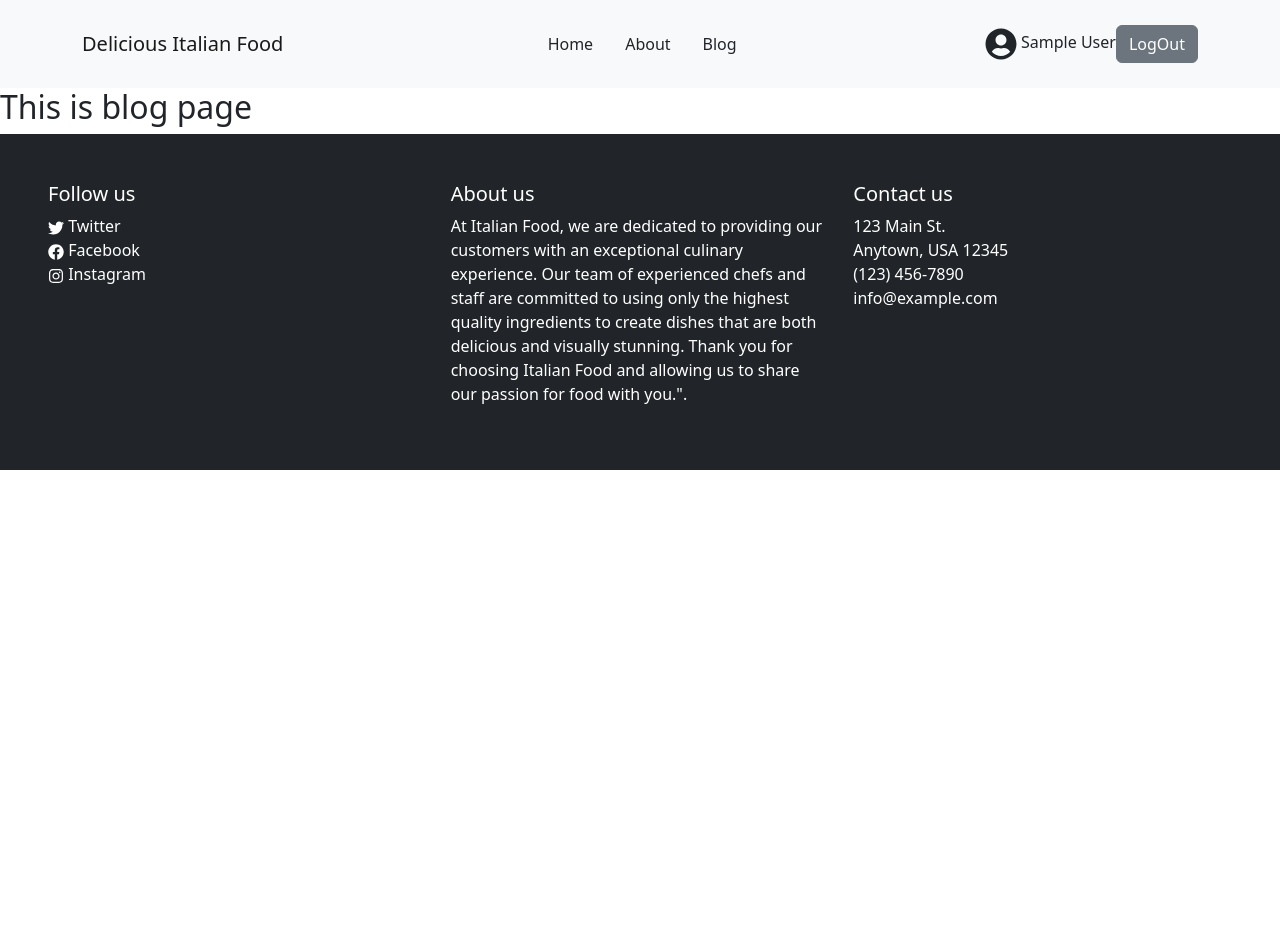
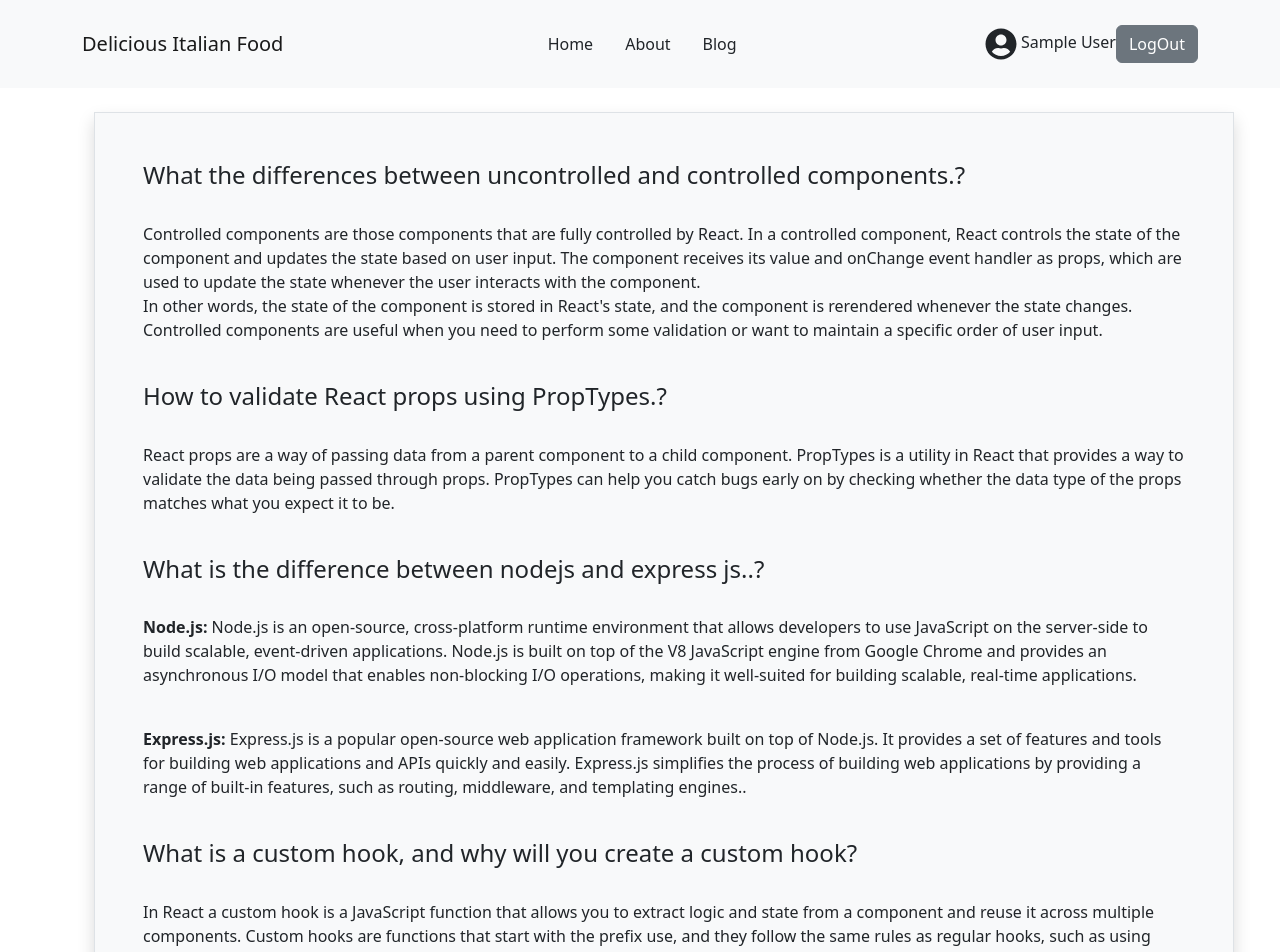
Before and after one commit to ArjumanJesmin/food-hunter-client, a React (Vite) app: page /blog in a window 1280 px wide. Shown: the top 952 px of the page. Before the commit the page ends 800 px from the top, so only its background shows below. Built offline with nearby package versions, Linux system fonts and the light colour scheme; no server answers; sample sign-in values are in the browser's storage.

Commit message:
My Project is Done

```diff
--- a/src/Pages/About/About.jsx
+++ b/src/Pages/About/About.jsx
@@ -1,11 +1,17 @@
 /* eslint-disable no-unused-vars */
 import React from 'react';
+import { Container, Row } from 'react-bootstrap';
 
 const About = () => {
     return (
-        <div>
-            <h2>This is about page</h2>
-        </div>
+        <Container>
+            <Row>
+                <div className='bg-info border shadow p-5 m-5 rounded text-white'>
+                    <h2>About us</h2>
+                    <p>At Italian Food, we are dedicated to providing our customers with an exceptional culinary experience. Our team of experienced chefs and staff are committed to using only the highest quality ingredients to create dishes that are both delicious and visually stunning. Thank you for choosing Italian Food and allowing us to share our passion for food with you.</p>
+                </div>
+            </Row>
+        </Container>
     );
 };
 
--- a/src/Pages/Blog/Blog.jsx
+++ b/src/Pages/Blog/Blog.jsx
@@ -1,11 +1,43 @@
 /* eslint-disable no-unused-vars */
 import React from 'react';
+import { Container, Row } from 'react-bootstrap';
 
 const Blog = () => {
     return (
-        <div>
-           <h2>This is blog page</h2>
-        </div>
+        <Container>
+            <Row>
+                <div className='border shadow bg-light p-5 m-4'>
+                    <>
+                    <h4>What the differences between uncontrolled and controlled components.?</h4>
+                    <br />
+                    <p>Controlled components are those components that are fully controlled by React. In a controlled component, React controls the state of the component and updates the state based on user input. The component receives its value and onChange event handler as props, which are used to update the state whenever the user interacts with the component. <br/> In other words, the state of the component is stored in React's state, and the component is rerendered whenever the state changes. Controlled components are useful when you need to perform some validation or want to maintain a specific order of user input.</p>
+                    </>
+                    <br />
+                    <>
+                    <h4>How to validate React props using PropTypes.?</h4>
+                    <br />
+                    <p>React props are a way of passing data from a parent component to a child component. PropTypes is a utility in React that provides a way to validate the data being passed through props. PropTypes can help you catch bugs early on by checking whether the data type of the props matches what you expect it to be.</p>
+                    </>
+                    <br />
+                    <>
+                    <h4>What is the difference between nodejs and express js..?</h4>
+                    <br />
+                    <p><strong>Node.js:</strong> Node.js is an open-source, cross-platform runtime environment that allows developers to use JavaScript on the server-side to build scalable, event-driven applications. Node.js is built on top of the V8 JavaScript engine from Google Chrome and provides an asynchronous I/O model that enables non-blocking I/O operations, making it well-suited for building scalable, real-time applications.</p>
+                    <br />
+                    <p><strong>Express.js:</strong> Express.js is a popular open-source web application framework built on top of Node.js. It provides a set of features and tools for building web applications and APIs quickly and easily. Express.js simplifies the process of building web applications by providing a range of built-in features, such as routing, middleware, and templating engines..</p>
+                    </>
+                    <br />
+                    <>
+                    <h4>What is a custom hook, and why will you create a custom hook?</h4>
+                    <br />
+                    <p>In React a custom hook is a JavaScript function that allows you to extract logic and state from a component and reuse it across multiple components. Custom hooks are functions that start with the prefix use, and they follow the same rules as regular hooks, such as using them at the top level of your component or custom hook.</p>
+                    <br />
+                    <p>A custom hook can be used to encapsulate any complex logic, such as fetching data from an API, handling form inputs, or managing state. By creating a custom hook, you can abstract away complex logic and reuse it in multiple components without duplicating code.</p>
+                    </>
+                    <br />
+                </div>
+            </Row>
+        </Container>
     );
 };
 
--- a/src/Pages/Home/Items.jsx
+++ b/src/Pages/Home/Items.jsx
@@ -1,4 +1,4 @@
-import React, { useState } from 'react';
+import React, { lazy, Suspense, useState } from 'react';
 import { Button, Card, CardGroup, Container } from 'react-bootstrap';
 import { useLoaderData } from 'react-router-dom';
 import { ToastContainer, toast } from 'react-toastify';
@@ -11,13 +11,18 @@ const Items = () => {
 
     const [accepted, setAccepted] = useState(false)
 
-    const handleAccepted = () =>{
+    const handleAccepted = () => {
         setAccepted(true)
         toast.success(' WOW   I Like it! ');
     }
 
+    //  const MyLazyComponent = lazy(() => import('./MyLazyComponent'));
+
     return (
         <Container >
+            <Suspense fallback={<div>Loading...</div>}>
+                <MyLazyComponent />
+            </Suspense>
             <CardGroup className='m-4 gap-3'>
                 <Card className="text-center mx-auto my-5">
                     <h2 className='pt-2'></h2>
--- a/src/routes/Routes.jsx
+++ b/src/routes/Routes.jsx
@@ -35,7 +35,7 @@ const router = createBrowserRouter([
         },
         {
           path: '/blog',
-          element: <Blog />
+          element: <PrivateRoute><Blog /></PrivateRoute>
         },
         {
           path: '/login',
```
Also changed, not shown: src/README.md.
